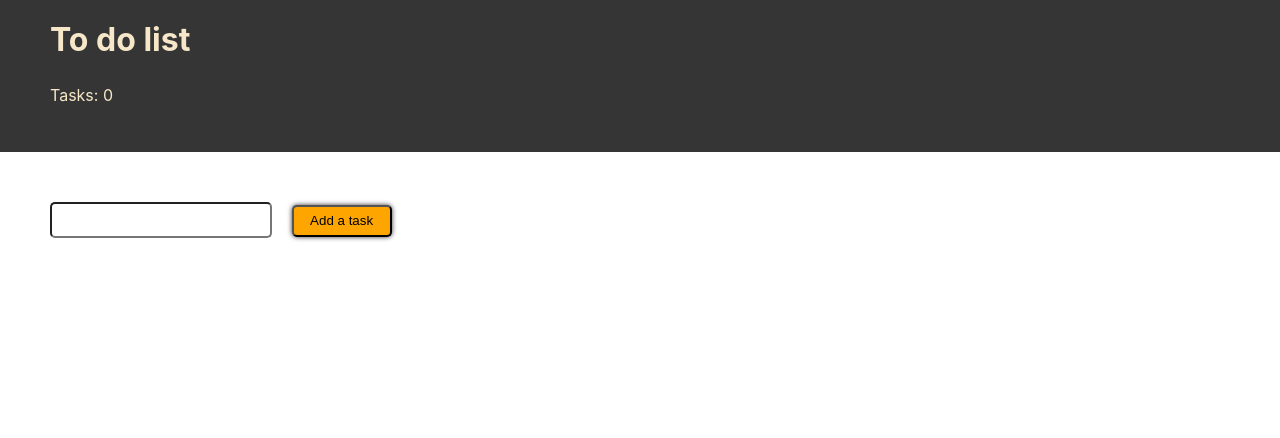
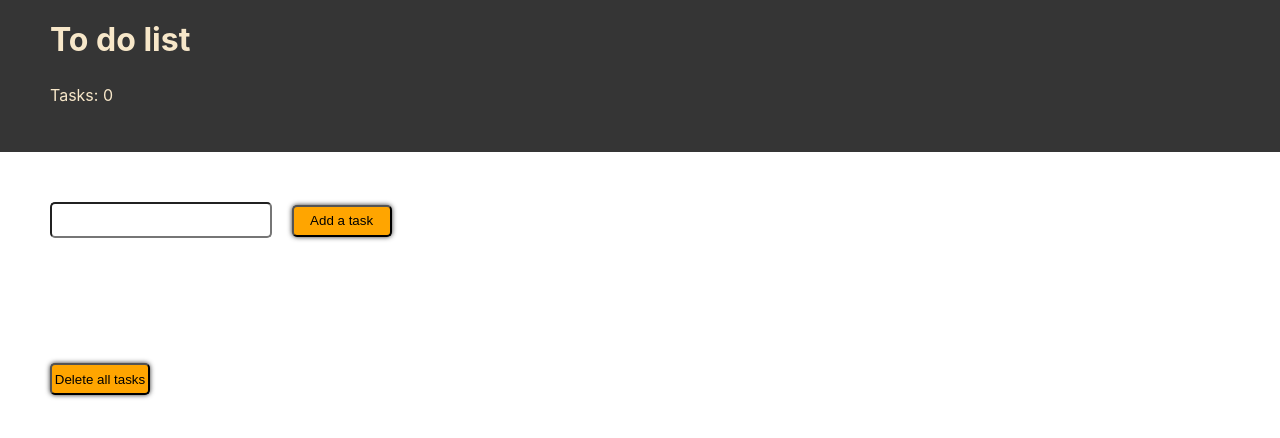
Before and after one commit to Sallaeliisa/todo_with_redux, a React (Create React App) app: page / in a window 1280 px wide. Shown: the top 438 px of the page. Built offline with nearby package versions, Linux system fonts and the light colour scheme.

Commit message:
delete all btn

```diff
--- a/src/actions/actions.js
+++ b/src/actions/actions.js
@@ -1,3 +1,4 @@
 export const ADD = 'ADD';
 export const REMOVE = 'REMOVE';
 export const CHECK = 'CHECK';
+export const DELETEALL = 'DELETEALL';
--- a/src/container/Notes.js
+++ b/src/container/Notes.js
@@ -1,8 +1,8 @@
 import React, { Component } from "react";
 import { connect } from "react-redux";
 import * as actionTypes from "../actions/actions";
-import { FontAwesomeIcon } from '@fortawesome/react-fontawesome';
-import { faTrash } from '@fortawesome/free-solid-svg-icons';
+import { FontAwesomeIcon } from "@fortawesome/react-fontawesome";
+import { faTrash } from "@fortawesome/free-solid-svg-icons";
 
 class Notes extends Component {
   render() {
@@ -14,23 +14,43 @@ class Notes extends Component {
         </header>
         <form>
           <input type="text" id="addNote"></input>
-          <button type="button" onClick={() => {this.props.add(); clear();}}>
+          <button
+            type="button"
+            onClick={() => {
+              this.props.add();
+              clear();
+            }}
+          >
             Add a task
           </button>
         </form>
         <div className="list">
           {this.props.storedNotes.map((item) => (
-            <li key={item.id} className={item.completed ? 'complete' : 'incomplete'}><label onClick={() => this.props.check(item.id)}>{item.content}</label><button className='remove-btn' onClick={() => this.props.remove(item.id)}><FontAwesomeIcon icon={faTrash} /></button></li>
+            <li
+              key={item.id}
+              className={item.completed ? "complete" : "incomplete"}
+            >
+              <label onClick={() => this.props.check(item.id)}>
+                {item.content}
+              </label>
+              <button
+                className="remove-btn"
+                onClick={() => this.props.remove(item.id)}
+              >
+                <FontAwesomeIcon icon={faTrash} />
+              </button>
+            </li>
           ))}
         </div>
+        <button id='deleteAll' onClick={this.props.deleteAll}>Delete all tasks</button>
       </div>
     );
   }
 }
 
 const clear = () => {
-  document.getElementById("addNote").value = '';
-}
+  document.getElementById("addNote").value = "";
+};
 
 const mapStateToProps = (state) => {
   return {
@@ -44,8 +64,9 @@ const mapDispatchToProps = (dispatch) => {
       dispatch({
         type: actionTypes.ADD,
       }),
-      remove: (id) => dispatch({ type: actionTypes.REMOVE, item: id }),
-      check: (id) => dispatch ({ type: actionTypes.CHECK, item: id}),
+    remove: (id) => dispatch({ type: actionTypes.REMOVE, item: id }),
+    check: (id) => dispatch({ type: actionTypes.CHECK, item: id }),
+    deleteAll: () => dispatch({ type: actionTypes.DELETEALL }),
   };
 };
 
--- a/src/index.css
+++ b/src/index.css
@@ -52,7 +52,7 @@ input {
   font-size: 16px;
 }
 
-form button {
+form button, #deleteAll {
   background-color: orange;
   height: 4vh;
   width: 100px;
@@ -66,3 +66,7 @@ form button {
   margin-left: 1em;
   font-size: 20px;
 }
+
+#deleteAll {
+  margin: 75px 0 0 50px;
+}
--- a/src/reducers/reducer.js
+++ b/src/reducers/reducer.js
@@ -7,15 +7,19 @@ const reducer = (state = initialState, action) => {
         ...state,
         notes: state.notes.concat({
           id: new Date(),
-          content: document.getElementById("addNote").value, completed: false,
+          content: document.getElementById("addNote").value,
+          completed: false,
         }),
+      };
+    case actionTypes.CHECK:
+      const checkedArray = state.notes.map((item) => {
+        return item.id === action.item
+          ? {
+              ...item,
+              completed: !item.completed,
             }
-      case actionTypes.CHECK:
-        const checkedArray = state.notes.map(
-          (item) => {return item.id === action.item ? {
-            ...item, completed: !item.completed,
-          } : item;}
-        );
+          : item;
+      });
       return {
         ...state,
         notes: checkedArray,
@@ -28,6 +32,11 @@ const reducer = (state = initialState, action) => {
         ...state,
         notes: updatedArray,
       };
+    case actionTypes.DELETEALL:
+      const emptyArray = [];
+      return {
+        notes: emptyArray,
+      };
   }
   return state;
 };
```
Lines whose indentation alone changed are shown as unchanged.
